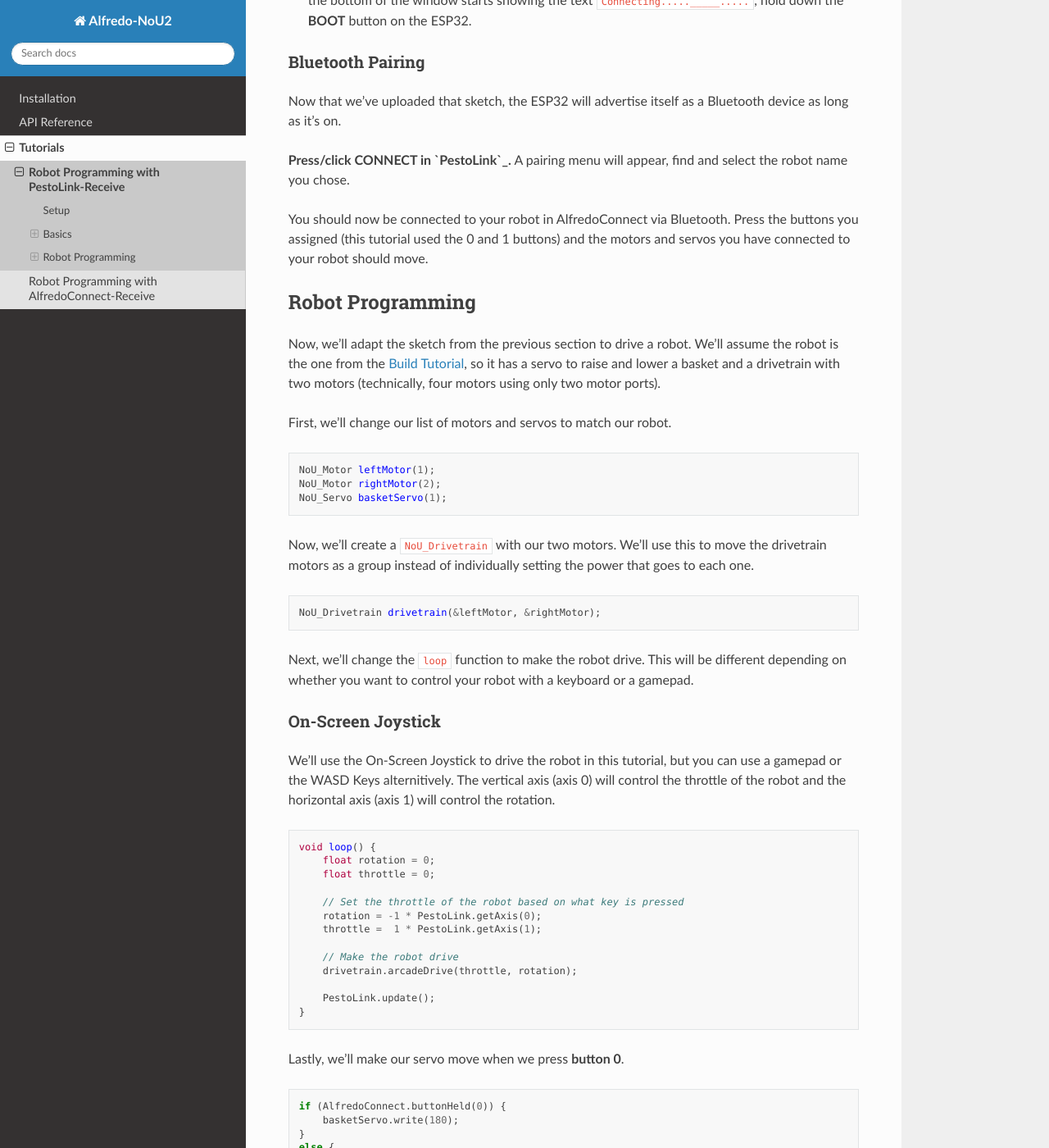
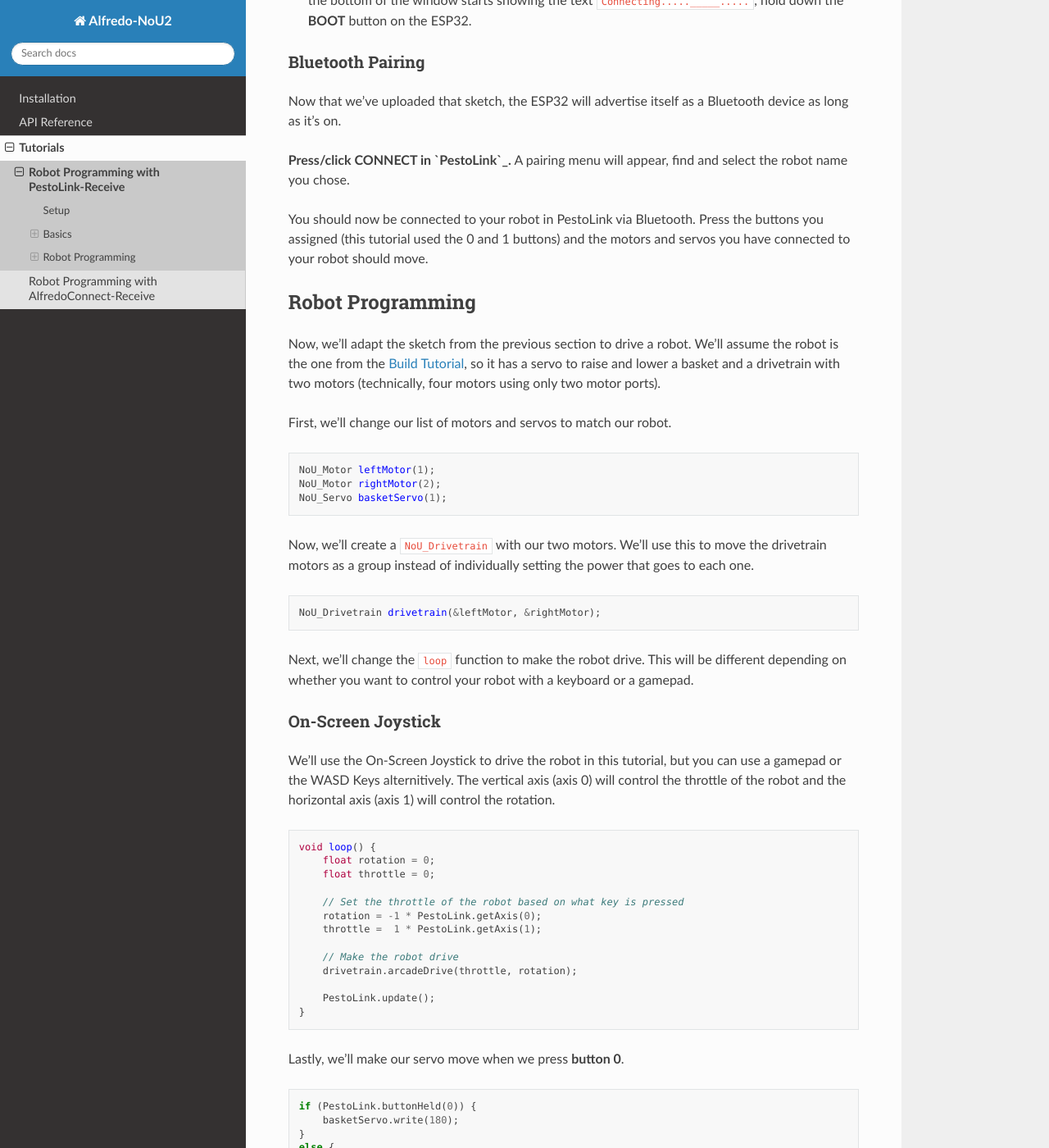
Before and after one commit to AlfredoSystems/Alfredo-NoU2, a Sphinx documentation site: the page built from docs/source/robot_programming_tutorial_Pesto_Link.rst, in a window 1280 px wide and 1400 px high, scrolled down 5142 px. Shown: the whole window at 82% size. Built offline with Sphinx 7.4.7 and the Read the Docs theme 2.0.0, drawn with Linux system fonts in a browser that asks for light colours; some of the changed text lies outside the part shown.

Commit message:
fixed minor code errors in pestolink tutorial

```diff
--- a/docs/source/robot_programming_tutorial_Pesto_Link.rst
+++ b/docs/source/robot_programming_tutorial_Pesto_Link.rst
@@ -186,7 +186,7 @@ Now that we've uploaded that sketch, the ESP32 will advertise itself as a Blueto
 
 **Press/click CONNECT in `PestoLink`_.** A pairing menu will appear, find and select the robot name you chose.
 
-You should now be connected to your robot in AlfredoConnect via Bluetooth. Press the buttons you assigned (this tutorial used the 0 and 1 buttons) and the motors and servos you have connected to your robot should move.
+You should now be connected to your robot in PestoLink via Bluetooth. Press the buttons you assigned (this tutorial used the 0 and 1 buttons) and the motors and servos you have connected to your robot should move.
 
 Robot Programming
 -----------------
@@ -234,7 +234,7 @@ Lastly, we'll make our servo move when we press **button 0**.
 
 .. code-block:: cpp
 
-    if (AlfredoConnect.buttonHeld(0)) {
+    if (PestoLink.buttonHeld(0)) {
         basketServo.write(180);
     }
     else {
@@ -268,7 +270,7 @@ Our completed sketch will now let us drive the robot with WASD and move the serv
         drivetrain.arcadeDrive(throttle, rotation);
 
         // Control the servo
-        if (AlfredoConnect.buttonHeld(0)) {
+        if (PestoLink.buttonHeld(0)) {
             basketServo.write(180);
         }
         else {
```
Also changed, not shown: other parts of docs/source/robot_programming_tutorial_Pesto_Link.rst (+2 -0 lines).
